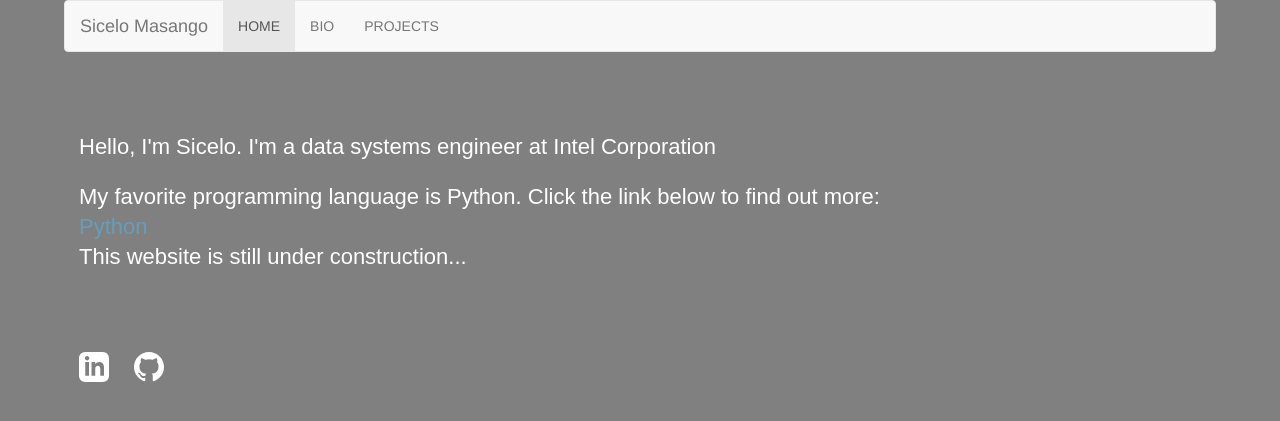
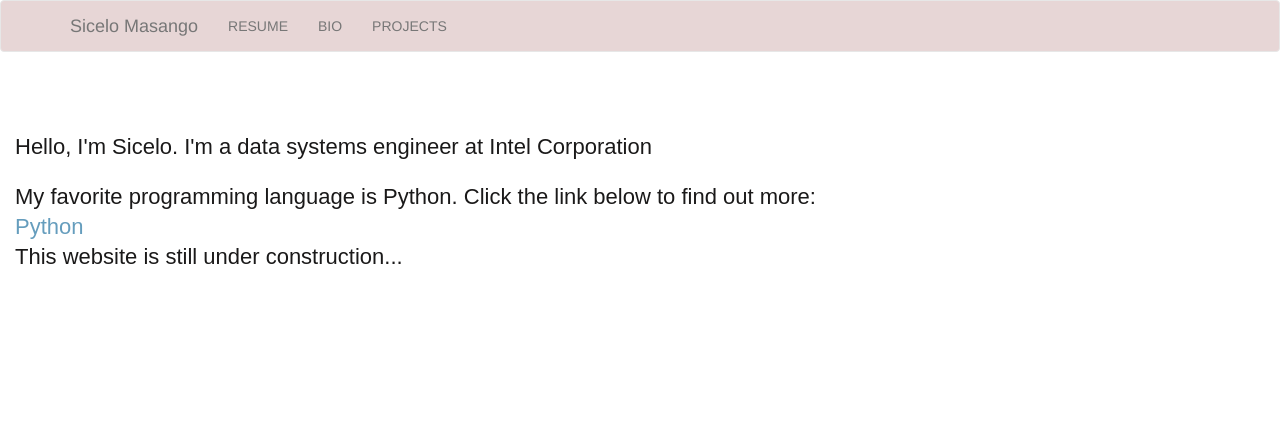
Before and after one commit to ngidingidi/personal-website, a Flask app: page / in a window 1280 px wide. Shown: the top 421 px of the page. Run offline with Flask 2, Linux system fonts and the light colour scheme; some libraries are stand-ins or nearby versions.

Commit message:
add resume page

```diff
--- a/app.py
+++ b/app.py
@@ -11,6 +11,13 @@
     """
     return render_template('home.html')
 
+@app.route("/resume")
+def resume():
+    """
+    Returns resume
+    """
+    return render_template('resume.html')
+
 @app.route("/<path:file_path>")
 def send_file(file_path):
     """
--- a/static/main.css
+++ b/static/main.css
@@ -1,8 +1,8 @@
-body {
-    background-color: #808080;
+.navbar {
+    background-color: #e7d6d6;
     padding: 0px;
-    margin-left: 5%;
-    margin-right: 5%;
+    margin-left: 0%;
+    margin-right: 0%;
   }
 
   h1 {
@@ -29,7 +29,7 @@
   p {
     margin-bottom: 20px;
     font-family: Averta, sans-serif;
-    color: #fff;
+    color: rgb(26, 25, 25);
     font-size: 22px;
     line-height: 30px;
   }
--- /dev/null
+++ b/templates/base.html
@@ -0,0 +1,31 @@
+<!DOCTYPE html>
+<html>
+<head>
+    <title>Sicelo Masango</title>
+    <meta charset="utf-8">
+    <meta name="viewport" content="width=device-width, initial-scale=1">
+    <link rel="stylesheet" href="https://maxcdn.bootstrapcdn.com/bootstrap/3.4.1/css/bootstrap.min.css">
+    <link href="{{ url_for('send_file', file_path='main.css') }}" rel="stylesheet">
+    <script src="https://ajax.googleapis.com/ajax/libs/jquery/3.5.1/jquery.min.js"></script>
+    <script src="https://maxcdn.bootstrapcdn.com/bootstrap/3.4.1/js/bootstrap.min.js"></script>
+
+</head>
+<body>
+    <nav class="navbar navbar-default">
+        <div class="container">
+          <div class="navbar-header">
+            <a class="navbar-brand" href="{{url_for('home')}}">Sicelo Masango</a>
+          </div>
+          <ul class="nav navbar-nav">
+            <li><a href="{{url_for('resume')}}">RESUME</a></li>
+            <li><a href="#">BIO</a></li>
+            <li><a href="#">PROJECTS</a></li>
+          </ul>
+        </div>
+    </nav>
+
+    {% block content%}
+    {% endblock%}
+
+</body>
+</html>
--- a/templates/home.html
+++ b/templates/home.html
@@ -1,28 +1,6 @@
-<!DOCTYPE html>
-<html>
-<head>
-    <title>Sicelo Masango</title>
-    <meta charset="utf-8">
-    <meta name="viewport" content="width=device-width, initial-scale=1">
-    <link rel="stylesheet" href="https://maxcdn.bootstrapcdn.com/bootstrap/3.4.1/css/bootstrap.min.css">
-    <link href="{{ url_for('send_file', file_path='main.css') }}" rel="stylesheet">
-    <script src="https://ajax.googleapis.com/ajax/libs/jquery/3.5.1/jquery.min.js"></script>
-    <script src="https://maxcdn.bootstrapcdn.com/bootstrap/3.4.1/js/bootstrap.min.js"></script>
+{% extends "base.html" %}
 
-</head>
-<body>
-    <nav class="navbar navbar-default">
-        <div class="container">
-          <div class="navbar-header">
-            <a class="navbar-brand" href="#">Sicelo Masango</a>
-          </div>
-          <ul class="nav navbar-nav">
-            <li class="active"><a href="#">HOME</a></li>
-            <li><a href="#">BIO</a></li>
-            <li><a href="#">PROJECTS</a></li>
-          </ul>
-        </div>
-    </nav>
+{% block content %}
 
 <div class="container-fluid">
         <div class="content">
@@ -51,7 +29,6 @@
                 </svg>
             </a>
         </div>
+</div>
 
-        </div>
-</body>
-</html>
+{% endblock %}
```
Also changed, not shown: templates/resume.html (added, +9 -0 lines). Lines whose indentation alone changed are shown as unchanged.
